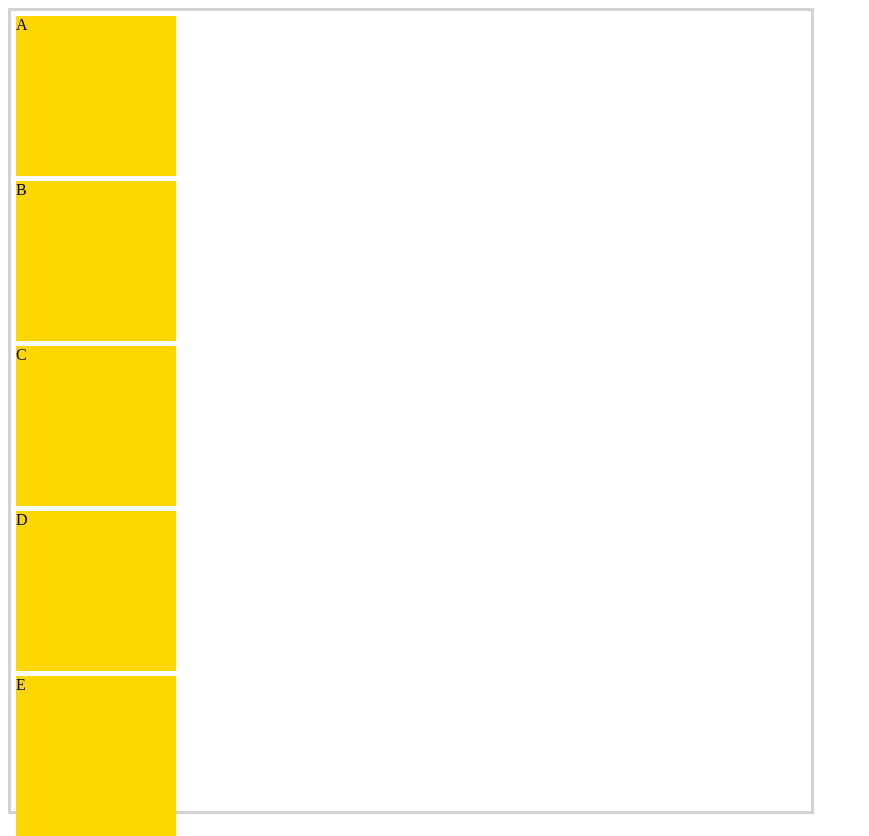
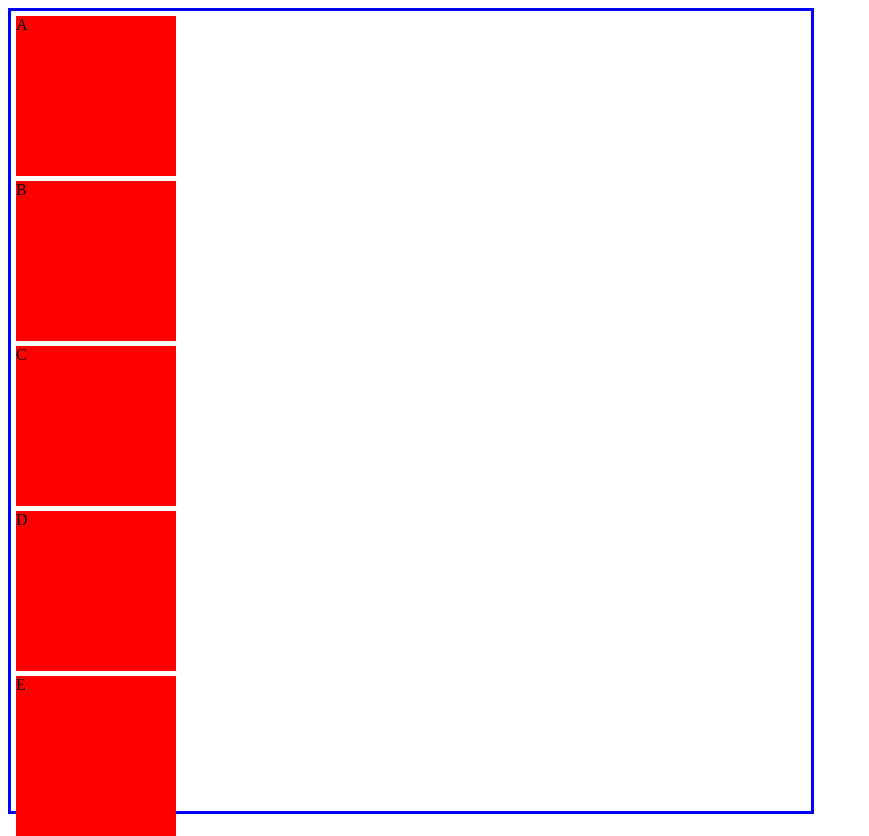
Before and after one commit to Khsed4/Eisa-test, a plain HTML site: page pages/index.html in a window 1280 px wide. Shown: the whole page, without its empty margins (0-869 px from the left). Drawn offline with Linux system fonts and the light colour scheme.

Commit message:
Update style.css

```diff
--- a/pages/style.css
+++ b/pages/style.css
@@ -1,12 +1,12 @@
 .container {
     width: 100vh;
     height: 100vh;
-    border: 3px solid lightgray;
+    border: 3px solid blue;
 }
 
 .box {
     width: 10rem;
     height: 10rem;
-    background-color: gold;
+    background-color: red;
     margin: 5px;
 }
```
